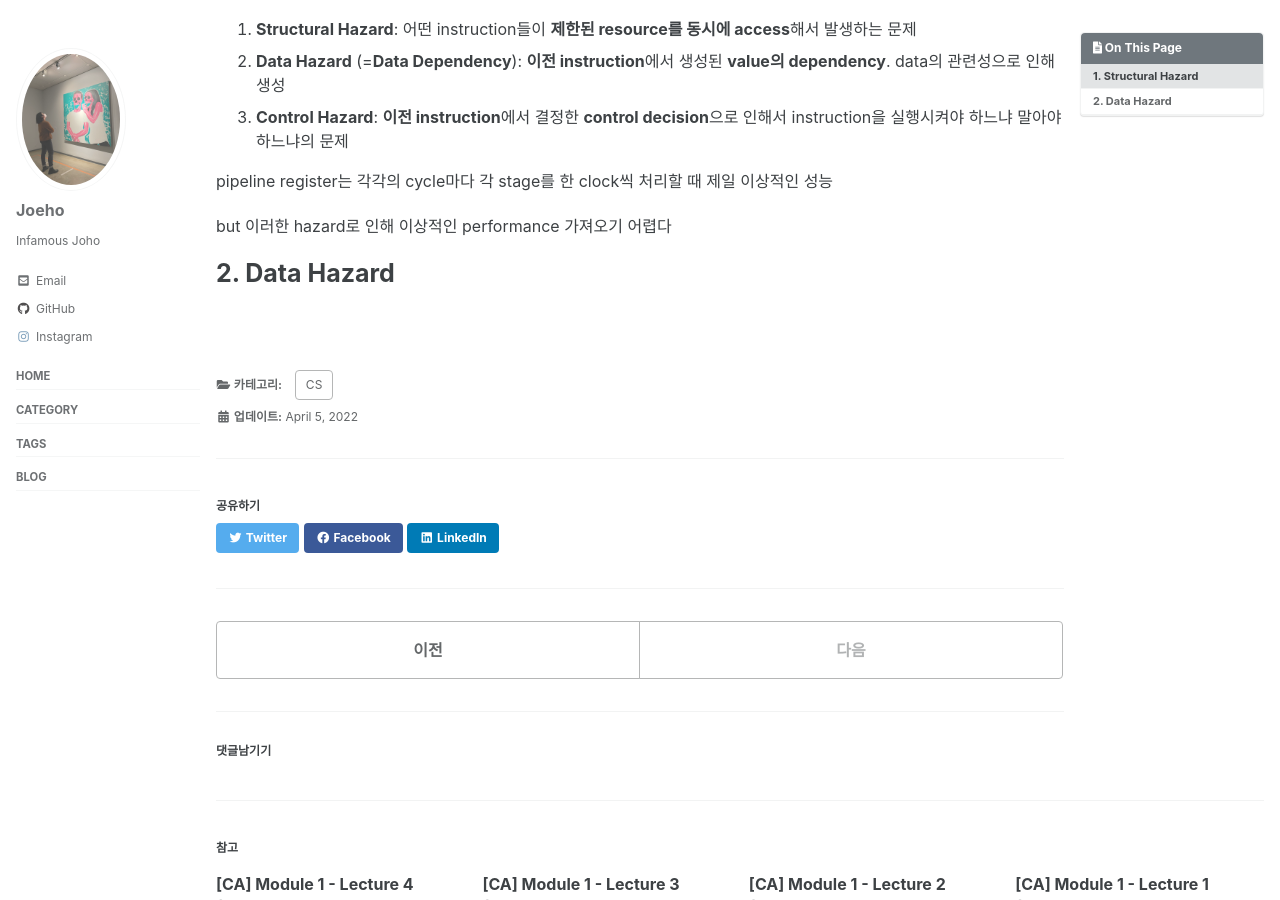
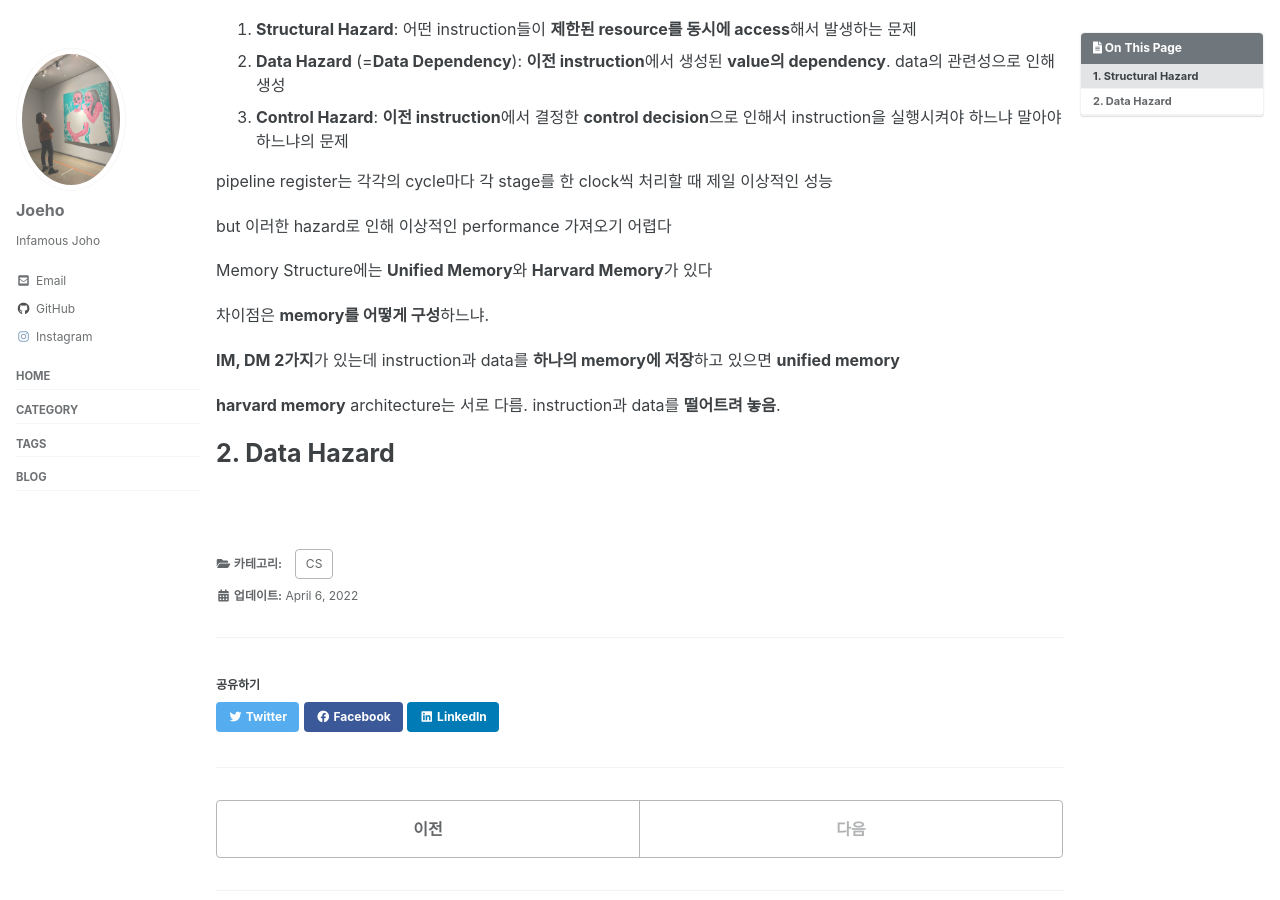
Before and after one commit to joeholee/joeholee.github.io, a Jekyll site: the page built from _posts/2022-03-31-ca-fifth.md, in a window 1280 px wide and 900 px high, scrolled down 365 px. Built offline with Jekyll 4.4.1, drawn with Linux system fonts in a browser that asks for light colours; cached includes are drawn as plain includes; some web fonts are replaced; comment, search, counter and statistics services are not loaded.

Commit message:
Update Post

```diff
--- a/_posts/2022-03-31-ca-fifth.md
+++ b/_posts/2022-03-31-ca-fifth.md
@@ -33,6 +34,14 @@ pipeline register는 각각의 cycle마다 각 stage를 한 clock씩 처리할
 
 but 이러한 hazard로 인해 이상적인 performance 가져오기 어렵다
 
+Memory Structure에는 **Unified Memory**와 **Harvard Memory**가 있다
+
+차이점은 **memory를 어떻게 구성**하느냐.
+
+**IM, DM 2가지**가 있는데 instruction과 data를 **하나의 memory에 저장**하고 있으면 **unified memory**
+
+**harvard memory** architecture는 서로 다름. instruction과 data를 **떨어트려 놓음**.
+
 # 2. Data Hazard
 
 
```
Also changed, not shown: other parts of _posts/2022-03-31-ca-fifth.md (+2 -1 lines).
